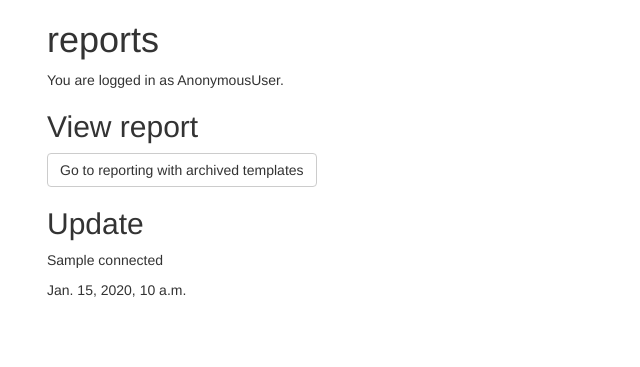
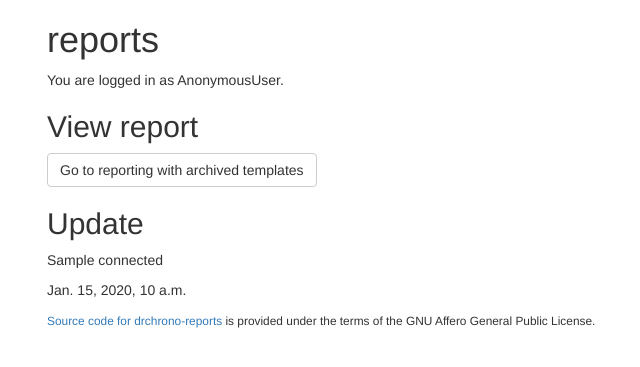
Before and after one commit to darkfeline/drchrono-reports, a Django app: template reports/templates/reports/index.html in a window 1280 px wide. Shown: the top 367 px of the page, without its empty margins (23-663 px from the left). Run offline with Django 3.2, Linux system fonts and the light colour scheme; the template is opened without the code that fills it: most values are stand-ins (such as "Sample title", 1, 10 or a date in 2020); some libraries are stand-ins or nearby versions.

Commit message:
Add footer to comply with AGPL

```diff
--- a/reports/templates/reports/base.html
+++ b/reports/templates/reports/base.html
@@ -40,6 +40,13 @@ along with drchrono-reports.  If not, see <http://www.gnu.org/licenses/>.
     <div class="container">
       {% block content %}{% endblock %}
     </div>
+    <footer class="footer">
+      <div class="container">
+        <small><a href="https://github.com/darkfeline/drchrono-reports">Source
+          code for drchrono-reports</a> is provided under the terms of the GNU
+          Affero General Public License.</small>
+      </div>
+    </footer>
   </body>
 
 </html>
```
